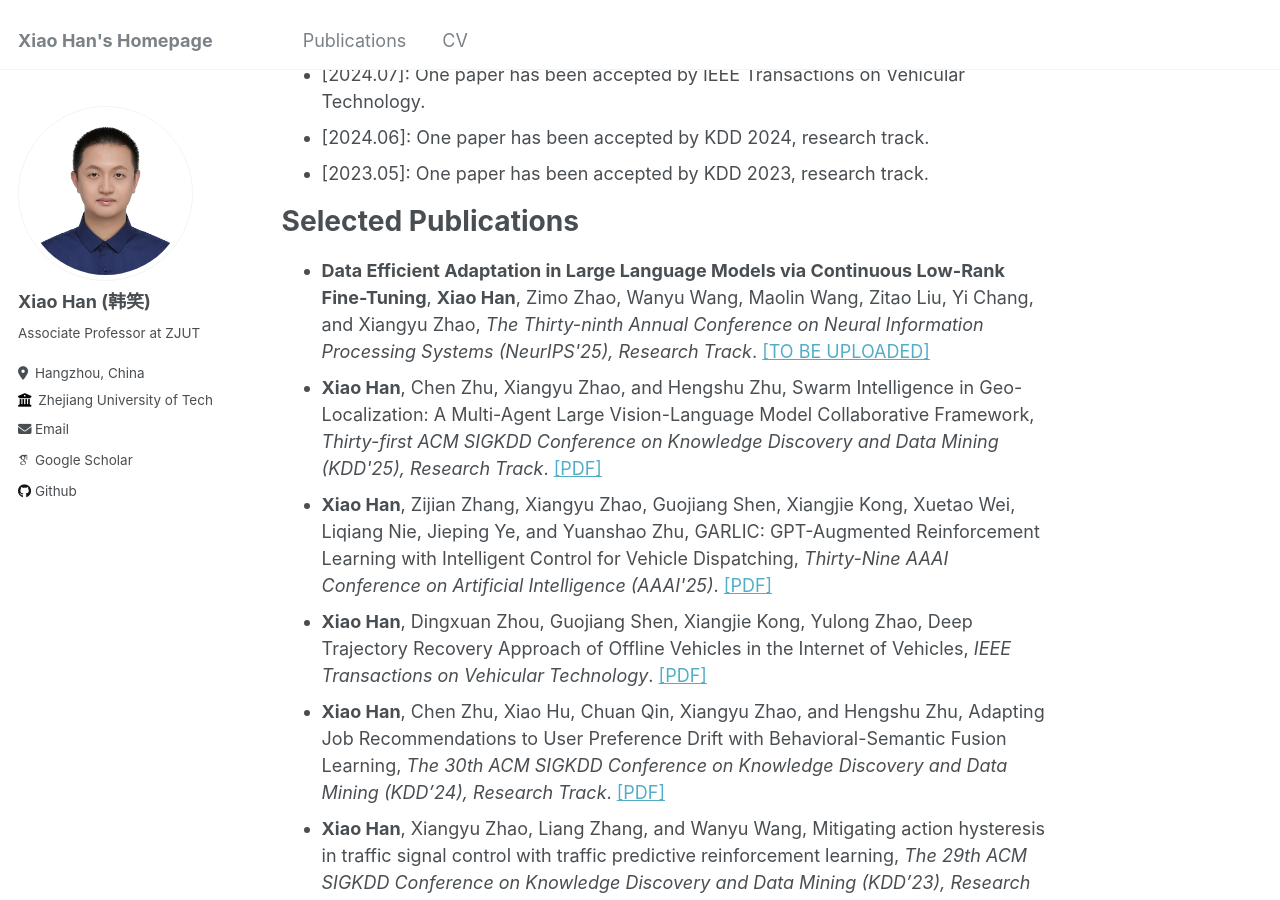
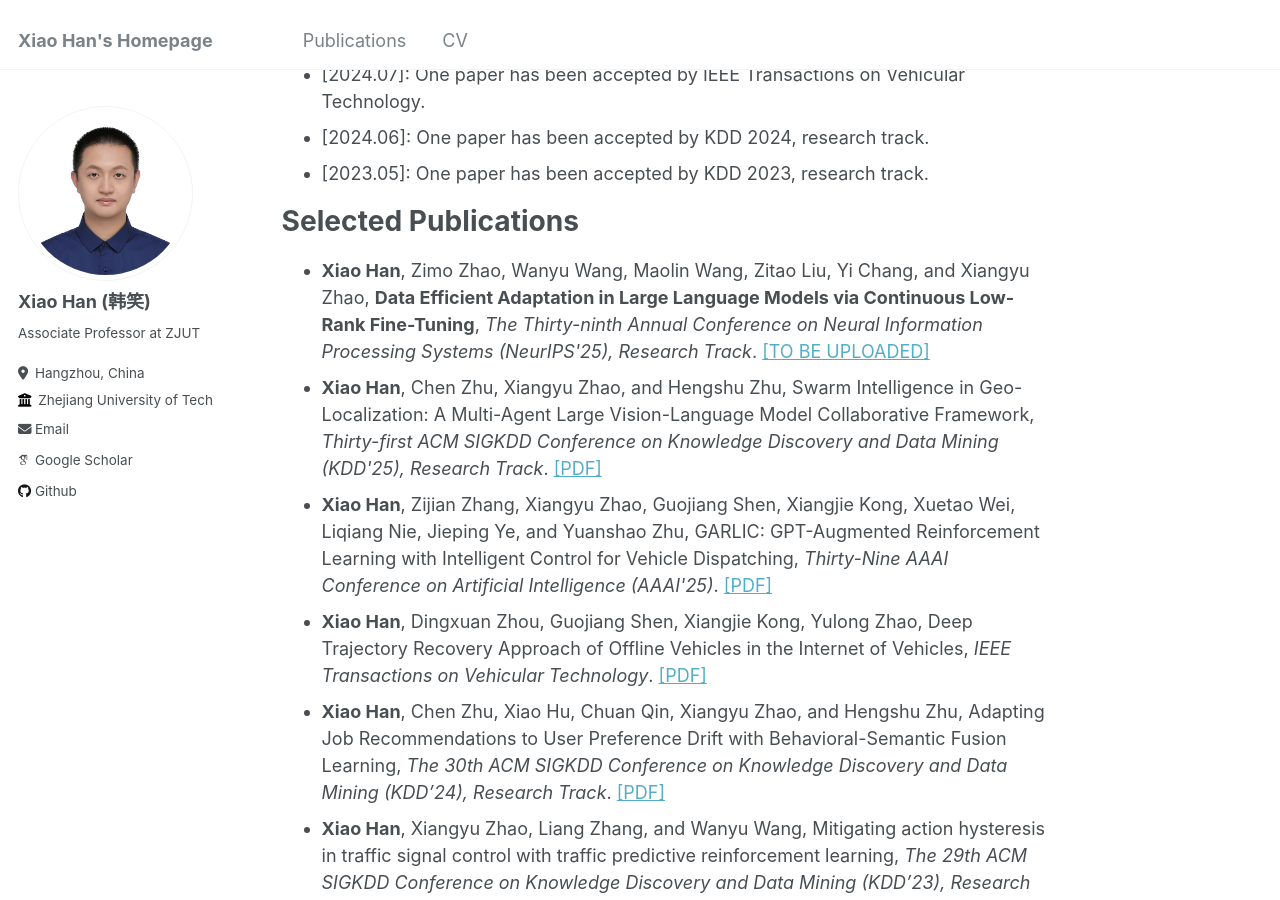
Before and after one commit to hahahenha/hahahenha.github.io, a Jekyll site: the page built from _pages/about.md, in a window 1280 px wide and 900 px high, scrolled down 790 px. Built offline with Jekyll 4.4.1, drawn with Linux system fonts in a browser that asks for light colours; some web fonts are replaced.

```diff
--- a/_pages/about.md
+++ b/_pages/about.md
@@ -56,8 +56,8 @@ If you are interested in collaborating with me or want to have a chat, always fe
 
 <ul>
   <li>
+    <Strong>Xiao Han</Strong>, Zimo Zhao, Wanyu Wang, Maolin Wang, Zitao Liu, Yi Chang, and Xiangyu Zhao,
     <Strong>Data Efficient Adaptation in Large Language Models via Continuous Low-Rank Fine-Tuning</Strong>,
-    <Strong>Xiao Han</Strong>, Zimo Zhao, Wanyu Wang, Maolin Wang, Zitao Liu, Yi Chang, and Xiangyu Zhao,
     <em>The Thirty-ninth Annual Conference on Neural Information Processing Systems (NeurIPS'25), Research Track</em>.
     <a target="_blank" rel="noopener" href="">[TO BE UPLOADED]</a>
   </li>
```
